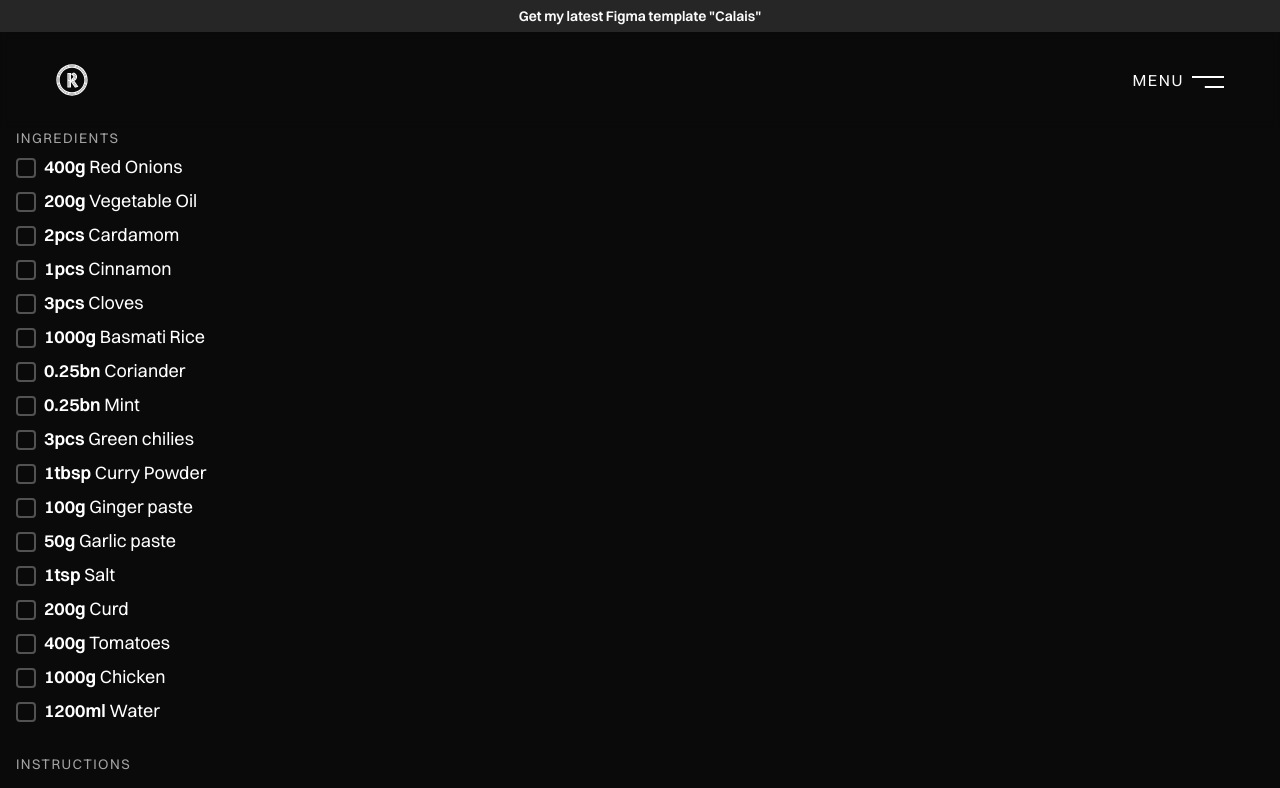
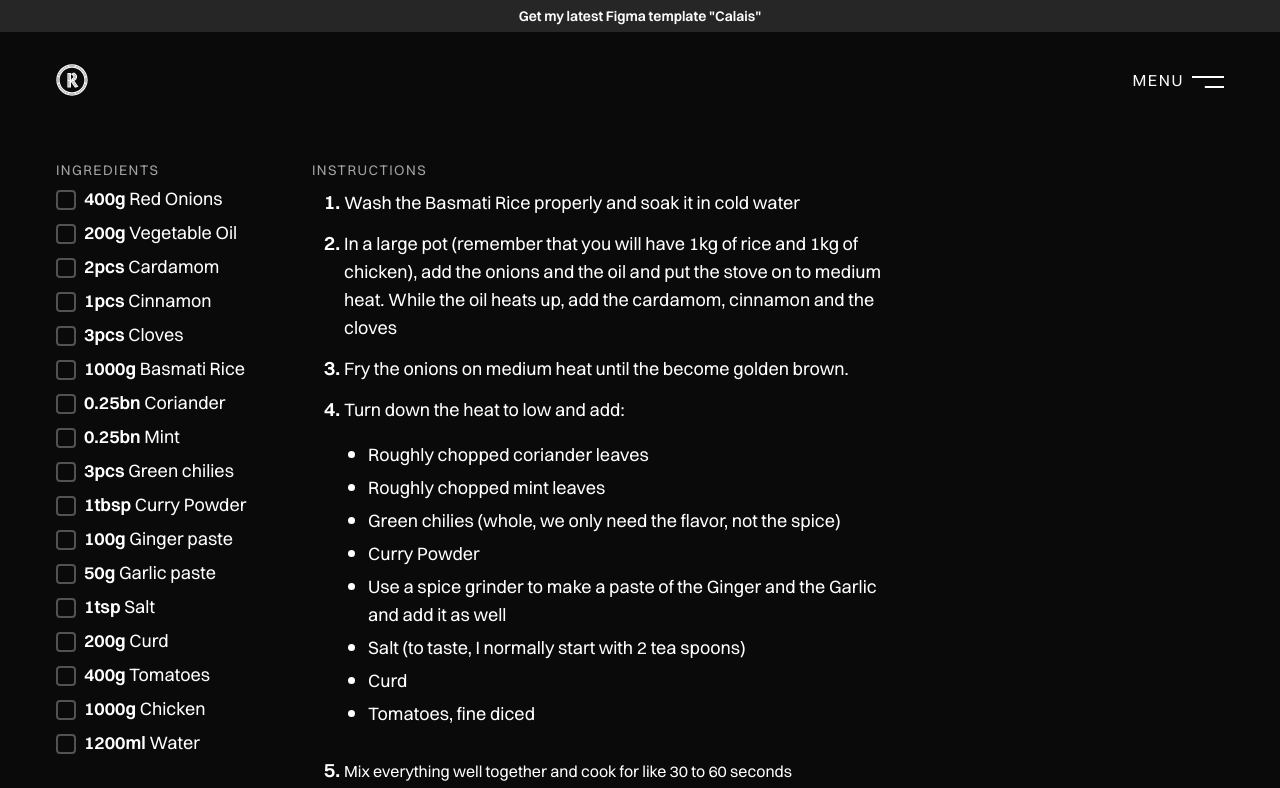
Before and after one commit to rathesDot/rathes.me, a Next.js app: page /biriyani in a window 1280 px wide. Shown: the top 788 px of the page. Built offline with nearby package versions, Linux system fonts and the light colour scheme.

Commit message:
💄 Push instructions to right on larger screens

```diff
--- a/src/pages/biriyani.tsx
+++ b/src/pages/biriyani.tsx
@@ -29,8 +29,8 @@ const BiriyaniPage: NextPage = () => {
   const [amountOfBiriyani, setAmountOfBiriyani] = useState<number>(1)
   return (
     <PageLayout>
-      <div className="px-4">
-        <section>
+      <div className="flex-grow p-8 md:px-14 lg:flex lg:gap-8">
+        <section className="flex-none lg:min-w-56">
           <Heading2 size={4} className="text-neutral-400">
             Ingredients
           </Heading2>
@@ -56,7 +56,7 @@ const BiriyaniPage: NextPage = () => {
             })}
           </ul>
         </section>
-        <section>
+        <section className="max-w-xl">
           <Heading2 size={4} className="text-neutral-400">
             Instructions
           </Heading2>
```
